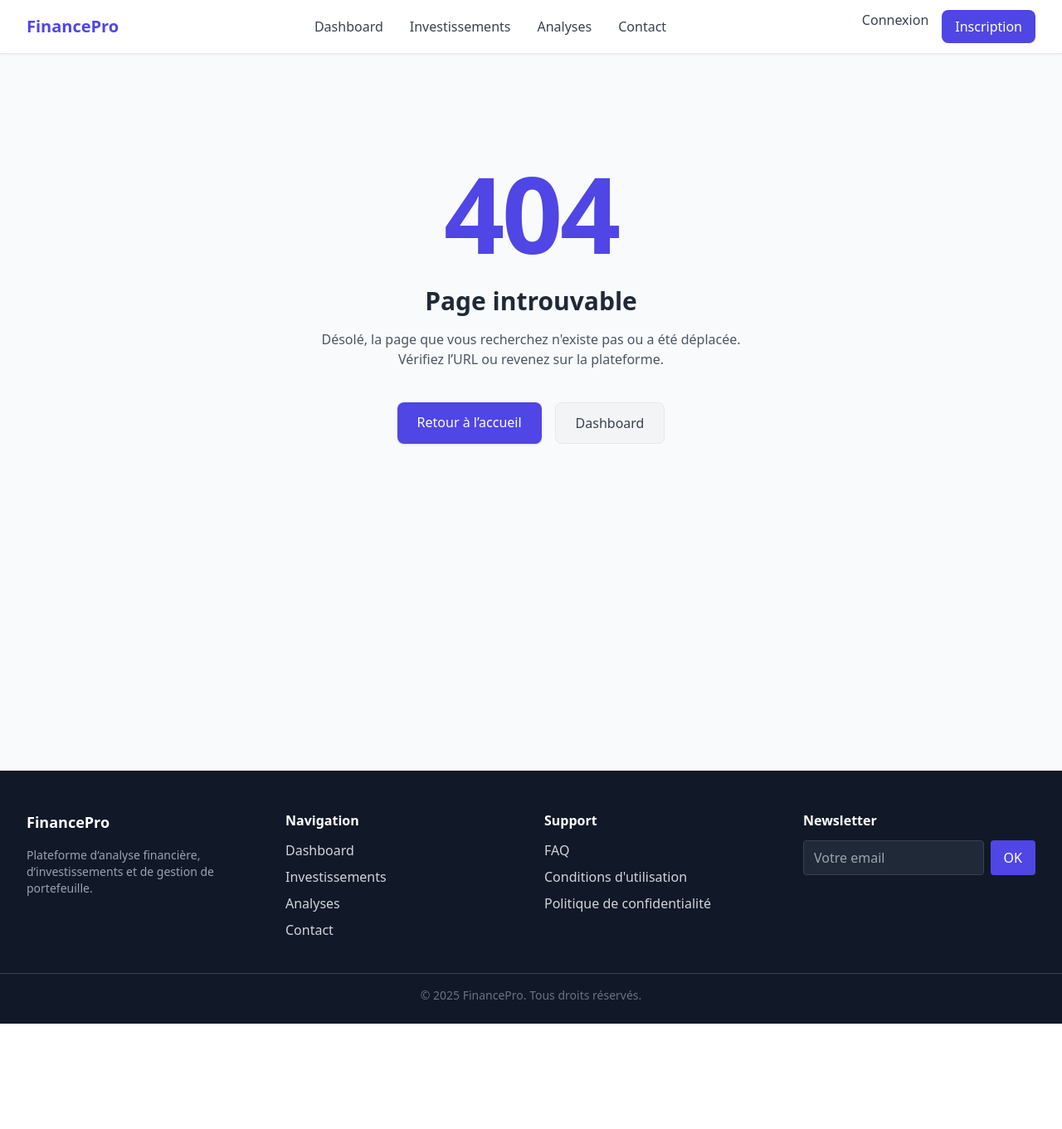
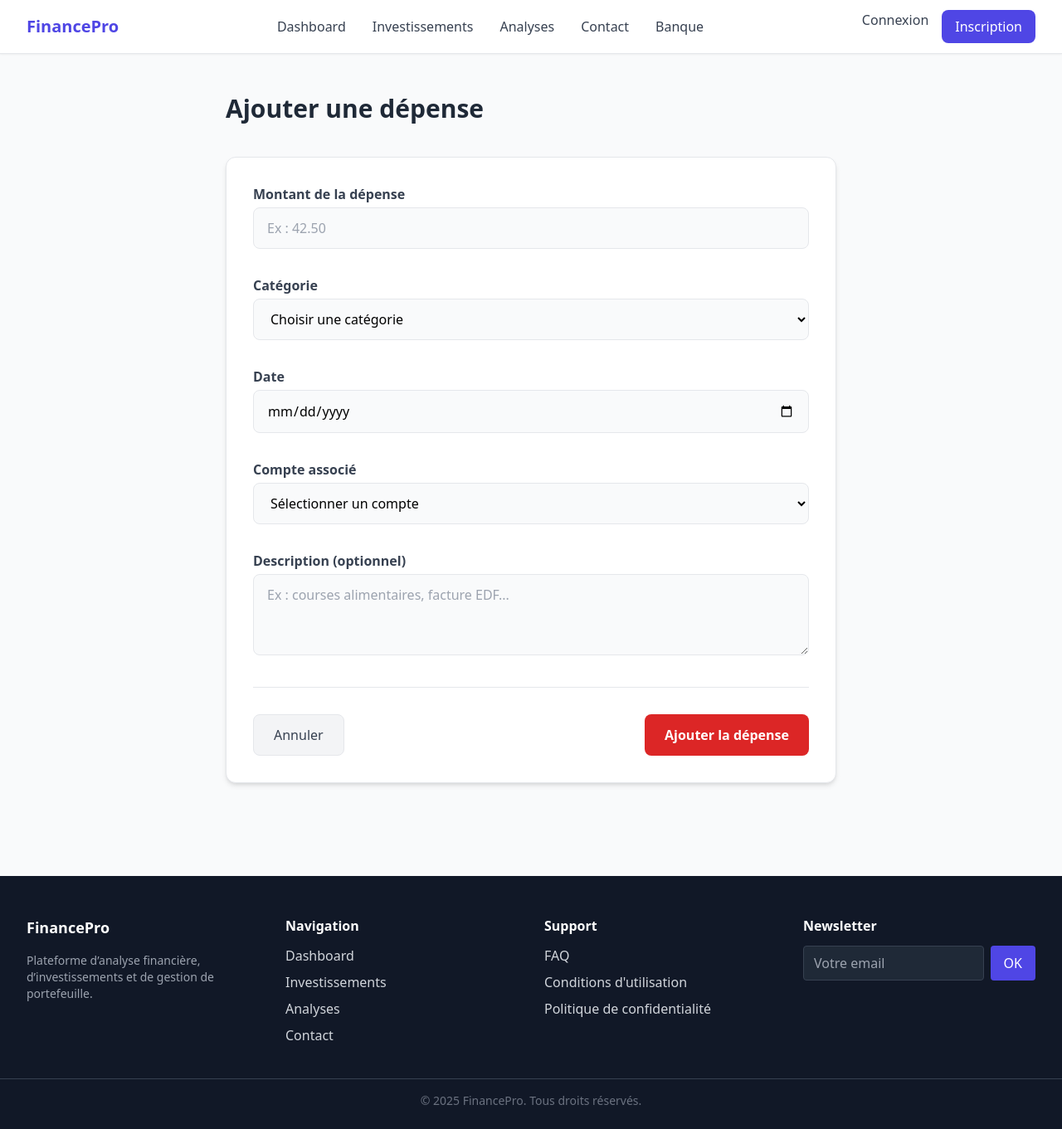
Before and after one commit to Charlxyz/finance-pro, a Flask app: page /depenses/ajouter in a window 1280 px wide. Shown: the whole page at 83% size. Before the commit the page ends 1234 px from the top, so only its background shows below. Run offline with Flask 3, Linux system fonts and the light colour scheme; some libraries are stand-ins or nearby versions.

Commit message:
Ajout de la fonctionnalité de gestion des dépenses : création de la page pour ajouter une dépense, mise à jour des routes et des templates associés, et amélioration de l'interface utilisateur.

```diff
--- a/app/routes/auth.py
+++ b/app/routes/auth.py
@@ -1,5 +1,5 @@
 from flask import Blueprint, render_template, redirect, request, url_for, flash
-from flask_login import login_user, logout_user, current_user
+from flask_login import login_required, login_user, logout_user, current_user
 from ..models import User
 from ..extensions import db, bcrypt
 
@@ -59,6 +59,8 @@ def register():
     return render_template("auth/register.html")
 
 @auth_bp.route("/logout")
+@login_required
 def logout():
     logout_user()
+    flash("Vous avez été déconnecter avec sucess.", "success")
     return redirect(url_for("main.home"))
--- a/app/routes/main.py
+++ b/app/routes/main.py
@@ -53,7 +53,7 @@ def account():
         "expense": "1 260 €"
     }
 
-    return render_template("account.html", user=user, balances=balances)
+    return render_template("account/account.html", user=user, balances=balances)
 
 @main_bp.route("/account/edit", methods=["GET", "POST"])
 def edit_account():
@@ -98,7 +98,7 @@ def edit_account():
         flash("Compte mis à jour avec succès", "success")
         return redirect("/account")
 
-    return render_template("edit_account.html", user=user)
+    return render_template("account/edit_account.html", user=user)
 
 # --- Dossier bank ---
 @main_bp.route("/bank-accounts")
@@ -182,7 +182,7 @@ def comptes_bancaires():
     ]
 
     return render_template(
-        "bank_accounts.html", accounts=accounts, summary=summary, transactions=transactions,)
+        "bank/bank_accounts.html", accounts=accounts, summary=summary, transactions=transactions,)
 
 @main_bp.route("/bank-accounts/<int:account_id>")
 def compte_detail(account_id):
@@ -234,7 +234,7 @@ def compte_detail(account_id):
         {"date": "07/12/2025", "description": "Essence", "amount": "- 65 €", "amount_numeric": -65},
     ]
 
-    return render_template("bank_accounts_detail.html", account=account, transactions=transactions)
+    return render_template("bank/bank_accounts_detail.html", account=account, transactions=transactions)
 
 @main_bp.route("/bank-accounts/<int:account_id>/operations")
 def compte_operations(account_id):
@@ -267,4 +267,29 @@ def compte_operations(account_id):
         "total_out": sum(op["amount_numeric"] for op in operations if op["amount_numeric"] < 0),
     }
 
-    return render_template("bank_accounts_operation.html", account_id=account_id, account_label=account_label, operations=operations, summary=summary)
+    return render_template("bank/bank_accounts_operation.html", account_id=account_id, account_label=account_label, operations=operations, summary=summary)
+
+@main_bp.route("/depenses/ajouter", methods=["GET", "POST"])
+def ajouter_depense():
+
+    # Exemple de comptes (plus tard remplacé par SQLAlchemy)
+    accounts = [
+        {"id": 1, "label": "Compte courant perso", "balance": "3 250 €"},
+        {"id": 2, "label": "Livret A", "balance": "8 700 €"},
+        {"id": 3, "label": "Compte joint", "balance": "13 480 €"},
+    ]
+
+    if request.method == "POST":
+        amount = float(request.form["amount"])
+        category = request.form["category"]
+        date = request.form["date"]
+        description = request.form.get("description", "")
+        account_id = int(request.form["account_id"])
+
+        # Tu pourras enregistrer ici dans la base SQL
+        print("DÉPENSE AJOUTÉE :", amount, category, date, description, account_id)
+
+        flash("Dépense ajoutée avec succès.", "success")
+        return redirect("/depenses/ajouter")
+
+    return render_template("bank/depense.html", accounts=accounts)
--- /dev/null
+++ b/app/templates/bank/depense.html
@@ -0,0 +1,90 @@
+{% extends 'base.html' %}
+
+{% block title %}Ajouter une dépense - FinancePro{% endblock %}
+
+{% block content %}
+
+<div class="max-w-3xl mx-auto px-4 py-12">
+
+    <h1 class="text-3xl font-bold text-gray-800 mb-10">
+        Ajouter une dépense
+    </h1>
+
+    <div class="bg-white border border-gray-200 rounded-xl shadow-md p-8">
+
+        <form action="/depenses/ajouter" method="POST" class="space-y-8">
+
+            <!-- MONTANT -->
+            <div>
+                <label class="block text-gray-700 font-semibold mb-1">Montant de la dépense</label>
+                <input type="number" step="0.01" name="amount" required
+                       placeholder="Ex : 42.50"
+                       class="w-full px-4 py-3 border rounded-lg bg-gray-50 focus:ring-2 focus:ring-red-500" />
+            </div>
+
+            <!-- CATÉGORIE -->
+            <div>
+                <label class="block text-gray-700 font-semibold mb-1">Catégorie</label>
+                <select name="category" required
+                        class="w-full px-4 py-3 border rounded-lg bg-gray-50 focus:ring-2 focus:ring-red-500">
+                    <option value="">Choisir une catégorie</option>
+                    <option value="Logement">Logement</option>
+                    <option value="Transport">Transport</option>
+                    <option value="Courses">Courses</option>
+                    <option value="Santé">Santé</option>
+                    <option value="Loisirs">Loisirs</option>
+                    <option value="Abonnement">Abonnement</option>
+                    <option value="Autre">Autre</option>
+                </select>
+            </div>
+
+            <!-- DATE -->
+            <div>
+                <label class="block text-gray-700 font-semibold mb-1">Date</label>
+                <input type="date" name="date" required
+                       class="w-full px-4 py-3 border rounded-lg bg-gray-50 focus:ring-2 focus:ring-red-500" />
+            </div>
+
+            <!-- COMPTE -->
+            <div>
+                <label class="block text-gray-700 font-semibold mb-1">Compte associé</label>
+                <select name="account_id" required
+                        class="w-full px-4 py-3 border rounded-lg bg-gray-50 focus:ring-2 focus:ring-indigo-500">
+                    <option value="">Sélectionner un compte</option>
+
+                    {% for account in accounts %}
+                        <option value="{{ account.id }}">{{ account.label }} ({{ account.balance }})</option>
+                    {% endfor %}
+                </select>
+            </div>
+
+            <!-- DESCRIPTION -->
+            <div>
+                <label class="block text-gray-700 font-semibold mb-1">Description (optionnel)</label>
+                <textarea name="description" rows="3"
+                          placeholder="Ex : courses alimentaires, facture EDF..."
+                          class="w-full px-4 py-3 border rounded-lg bg-gray-50 focus:ring-2 focus:ring-indigo-500"></textarea>
+            </div>
+
+            <hr>
+
+            <!-- BOUTONS -->
+            <div class="flex justify-between">
+
+                <a href="/dashboard"
+                   class="py-3 px-6 bg-gray-100 border rounded-lg text-gray-700 hover:bg-gray-200 transition">
+                    Annuler
+                </a>
+
+                <button type="submit"
+                        class="py-3 px-6 bg-red-600 text-white font-semibold rounded-lg hover:bg-red-700 transition">
+                    Ajouter la dépense
+                </button>
+
+            </div>
+
+        </form>
+    </div>
+</div>
+
+{% endblock %}
--- a/app/templates/components/header.html
+++ b/app/templates/components/header.html
@@ -14,6 +14,7 @@
         <a href="/invest" class="text-gray-700 hover:text-indigo-600 transition">Investissements</a>
         <a href="/analyses" class="text-gray-700 hover:text-indigo-600 transition">Analyses</a>
         <a href="/contact" class="text-gray-700 hover:text-indigo-600 transition">Contact</a>
+        <a href="/bank-accounts" class="text-gray-700 hover:text-indigo-600 transition">Banque</a>
       </nav>
 
       <!-- CTA / LOGIN DESKTOP -->
```
Also changed, not shown: app/templates/bank/bank_accounts_operation.html (+19 -10 lines), app/templates/dashboard.html (+8 -3 lines).
